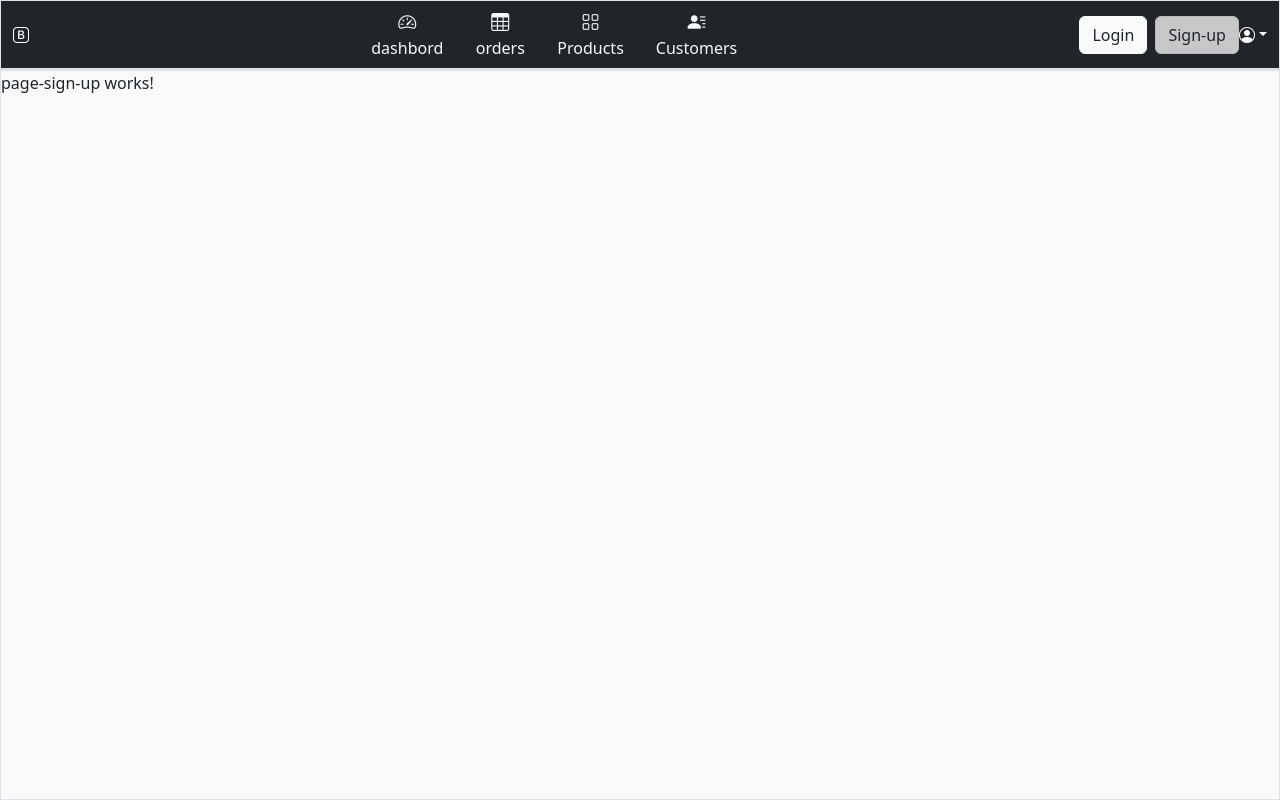
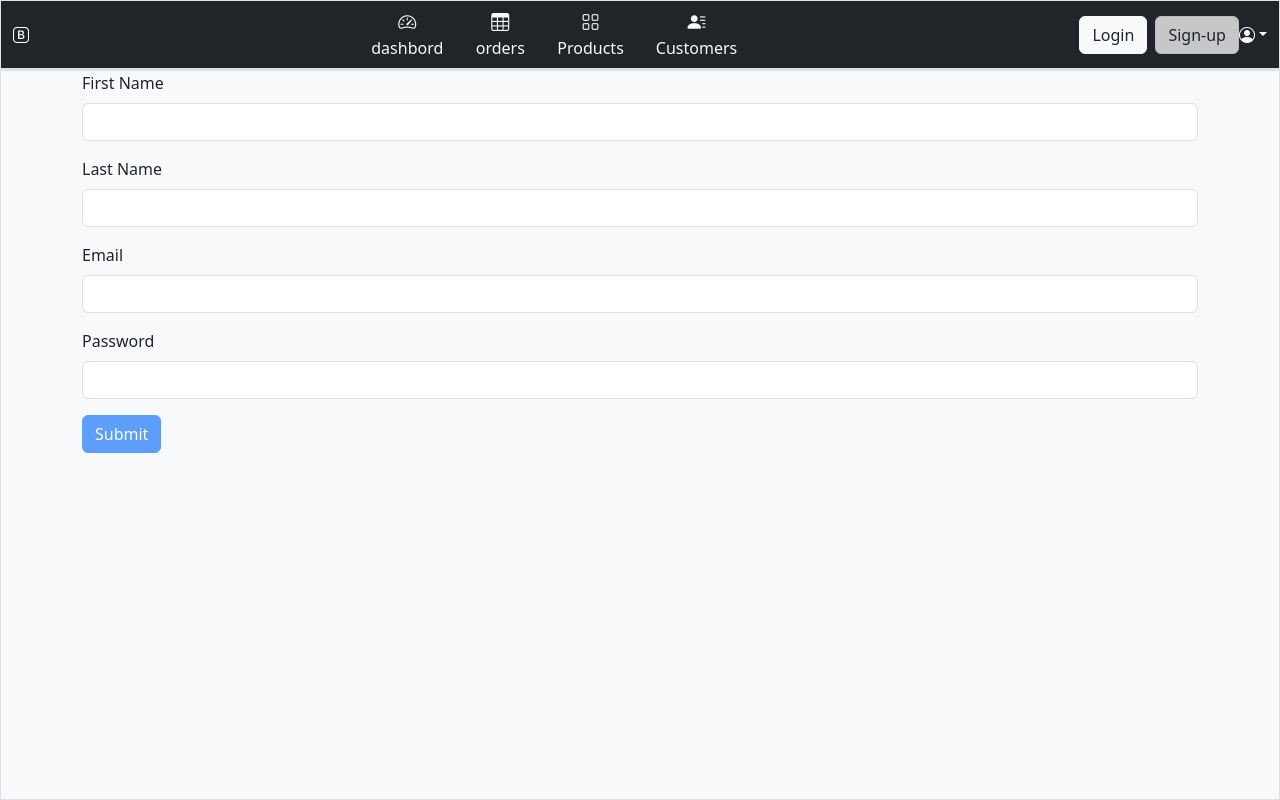
Before and after one commit to 2aiconcept/angr-plb-02-2025, an Angular app: page /auth/sign-up in a window 1280 px wide. Built offline with nearby package versions, Linux system fonts and the light colour scheme.

Commit message:
signUp and auth service

```diff
--- a/angular.json
+++ b/angular.json
@@ -40,6 +40,12 @@
           },
           "configurations": {
             "production": {
+              "fileReplacements": [
+                {
+                  "replace": "src/environments/environment.ts",
+                  "with": "src/environments/environment.prod.ts"
+                }
+              ],
               "budgets": [
                 {
                   "type": "initial",
--- a/mock_db/db.json
+++ b/mock_db/db.json
@@ -1,13 +1,15 @@
 {
   "users": [
     {
-      "email": "christophegueroult@gmail.com",
-      "password": "$2a$10$lJJcPIbXX.UTBWxs0k3eB.KTJyNcoI59/BftGlZBr6lOy5CNNBr/i",
+      "email": "christophe@gmail.com",
+      "password": "$2a$10$hdbf1UHf4hc1bWiMjk8MyuHIc.NCxfCi4jW39kcKvEO6NnTJfjznG",
       "id": 1
     },
     {
-      "email": "olivier@mail.com",
-      "password": "$2a$10$9LnHByFLfV9a.BSsVH7m7umUo9bxXOQR0hlXbVlDq289sXSDgFVnW",
+      "email": "contact@2ai-group.com",
+      "password": "$2a$10$LqzBX3tCLM5OBiwvqZFk3.skFkfafqhF1b9WwI3HWStyYhmYvWd3K",
+      "firstname": "CHRISTOPHE",
+      "lastName": "GUEROULT",
       "id": 2
     }
   ],
--- a/src/app/app.config.ts
+++ b/src/app/app.config.ts
@@ -2,7 +2,12 @@ import { ApplicationConfig, provideZoneChangeDetection } from '@angular/core';
 import { provideRouter } from '@angular/router';
 
 import { routes } from './app.routes';
+import { provideHttpClient } from '@angular/common/http';
 
 export const appConfig: ApplicationConfig = {
-  providers: [provideZoneChangeDetection({ eventCoalescing: true }), provideRouter(routes)]
+  providers: [
+    provideZoneChangeDetection({ eventCoalescing: true }),
+    provideRouter(routes),
+    provideHttpClient(),
+  ],
 };
--- /dev/null
+++ b/src/app/core/services/auth.service.ts
@@ -0,0 +1,17 @@
+import { HttpClient } from '@angular/common/http';
+import { inject, Injectable } from '@angular/core';
+import { Observable } from 'rxjs';
+import { environment } from '../../../environments/environment';
+
+@Injectable({
+  providedIn: 'root',
+})
+export class AuthService {
+  private http = inject(HttpClient);
+  private url = environment.urlApi;
+
+  // signup
+  signUp(item: any): Observable<any> {
+    return this.http.post(`${this.url}/register`, item);
+  }
+}
--- a/src/app/features/customers/components/page-edit-customer/page-edit-customer.component.ts
+++ b/src/app/features/customers/components/page-edit-customer/page-edit-customer.component.ts
@@ -4,8 +4,6 @@ import { Component } from '@angular/core';
   selector: 'app-page-edit-customer',
   imports: [],
   templateUrl: './page-edit-customer.component.html',
-  styleUrl: './page-edit-customer.component.scss'
+  styleUrl: './page-edit-customer.component.scss',
 })
-export class PageEditCustomerComponent {
-
-}
+export class PageEditCustomerComponent {}
--- a/src/app/features/login/components/page-sign-up/page-sign-up.component.html
+++ b/src/app/features/login/components/page-sign-up/page-sign-up.component.html
@@ -1 +1,69 @@
-<p>page-sign-up works!</p>
+<form [formGroup]="form" class="container" (ngSubmit)="signUp()">
+  <div class="mb-3">
+    <label for="FirstName" class="form-label">First Name</label>
+    <input
+      type="text"
+      class="form-control"
+      id="FirstName"
+      formControlName="firstname"
+    />
+    <div
+      *ngIf="form.get('firstname')?.touched && form.get('firstname')?.invalid"
+      class="p-3 text-danger-emphasis bg-danger-subtle border border-danger-subtle rounded-3"
+    >
+      champs invalide
+    </div>
+  </div>
+
+  <div class="mb-3">
+    <label for="LastName" class="form-label">Last Name</label>
+    <input
+      type="text"
+      class="form-control"
+      id="LastName"
+      formControlName="lastName"
+    />
+    <div
+      *ngIf="form.get('lastName')?.touched && form.get('lastName')?.invalid"
+      class="p-3 text-danger-emphasis bg-danger-subtle border border-danger-subtle rounded-3"
+    >
+      champs invalide
+    </div>
+  </div>
+
+  <div class="mb-3">
+    <label for="email" class="form-label">Email</label>
+    <input
+      type="text"
+      class="form-control"
+      id="email"
+      formControlName="email"
+    />
+    <div
+      *ngIf="form.get('email')?.touched && form.get('email')?.invalid"
+      class="p-3 text-danger-emphasis bg-danger-subtle border border-danger-subtle rounded-3"
+    >
+      Veuillez saisir une adresse email valide
+    </div>
+  </div>
+
+  <div class="mb-3">
+    <label for="Password" class="form-label">Password</label>
+    <input
+      type="text"
+      class="form-control"
+      id="Password"
+      formControlName="password"
+    />
+    <div
+      *ngIf="form.get('password')?.touched && form.get('password')?.invalid"
+      class="p-3 text-danger-emphasis bg-danger-subtle border border-danger-subtle rounded-3"
+    >
+      Veuillez saisir 5 caractères minimum
+    </div>
+  </div>
+
+  <button type="submit" class="btn btn-primary" [disabled]="!form.valid">
+    Submit
+  </button>
+</form>
--- a/src/app/features/login/components/page-sign-up/page-sign-up.component.ts
+++ b/src/app/features/login/components/page-sign-up/page-sign-up.component.ts
@@ -1,11 +1,42 @@
-import { Component } from '@angular/core';
+import { Component, inject } from '@angular/core';
+import { AuthService } from '../../../../core/services/auth.service';
+import {
+  FormBuilder,
+  FormGroup,
+  ReactiveFormsModule,
+  Validators,
+} from '@angular/forms';
+import { NgIf } from '@angular/common';
 
 @Component({
   selector: 'app-page-sign-up',
-  imports: [],
+  imports: [ReactiveFormsModule, NgIf],
   templateUrl: './page-sign-up.component.html',
-  styleUrl: './page-sign-up.component.scss'
+  styleUrl: './page-sign-up.component.scss',
 })
 export class PageSignUpComponent {
+  private auth = inject(AuthService);
+  private formBuilder = inject(FormBuilder);
+  form!: FormGroup;
 
+  // utiliser la méthode signup() de AuthService
+  signUp() {
+    const user = this.form.value;
+    // console.log(user);
+    this.auth.signUp(user).subscribe((data) => {
+      console.log(data);
+    });
+  }
+
+  ngOnInit() {
+    this.form = this.formBuilder.group({
+      firstname: ['', Validators.required],
+      lastName: ['', Validators.required],
+      email: ['', Validators.compose([Validators.required, Validators.email])],
+      password: [
+        '',
+        Validators.compose([Validators.required, Validators.minLength(5)]),
+      ],
+    });
+  }
 }
--- /dev/null
+++ b/src/environments/environment.prod.ts
@@ -0,0 +1,4 @@
+export const environment = {
+  production: true,
+  urlApi: 'http://localhost:3000',
+};
--- /dev/null
+++ b/src/environments/environment.ts
@@ -0,0 +1,4 @@
+export const environment = {
+  production: false,
+  urlApi: 'http://localhost:3000',
+};
```
Also changed, not shown: 1 other file (tests, documents, lock files or other folders).
